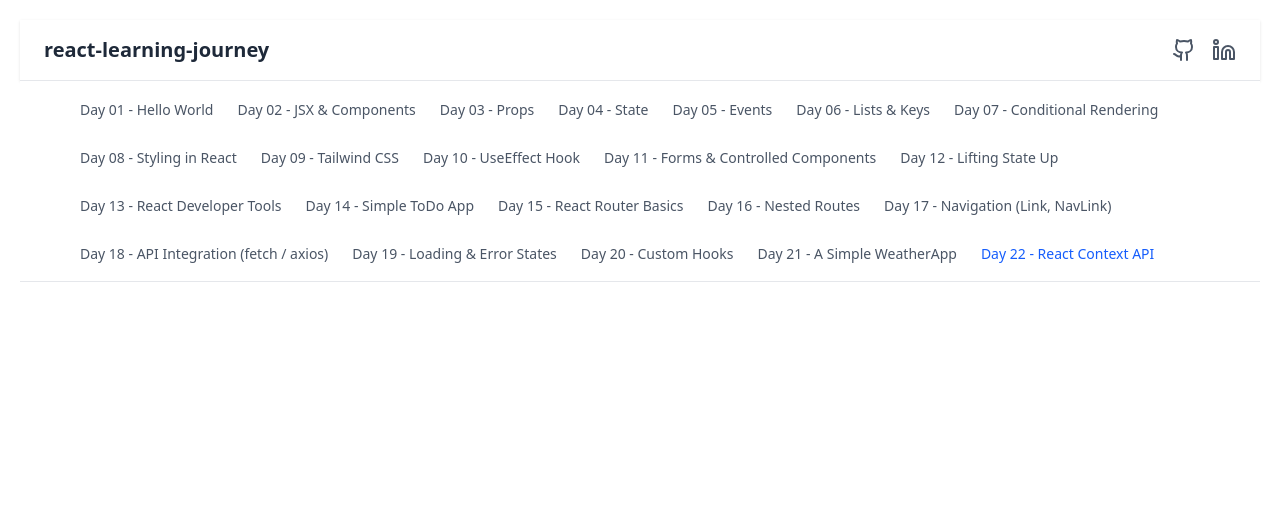
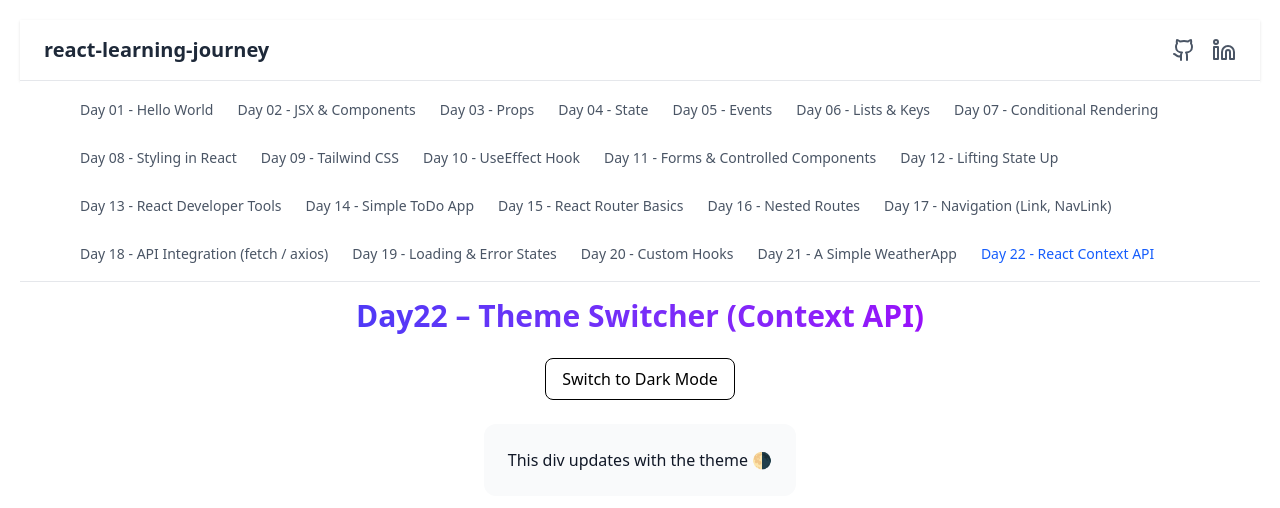
Before and after one commit to Vignesh-Ajri/react-learning-journey, a React (Vite) app: page /day22 in a window 1280 px wide. Shown: the top 508 px of the page. Built offline with nearby package versions, Linux system fonts and the light colour scheme.

Commit message:
Day22 commit

```diff
--- a/src/App.jsx
+++ b/src/App.jsx
@@ -23,6 +23,7 @@ import Day18 from "./days/Day18-API";
 import Day19 from "./days/Day19-Loading-ErrorState";
 import Day20 from "./days/Day20-CustomHooks";
 import Day21 from "./days/Day21-WeatherApp";
+import Day22 from "./days/Day22-ContextApi";
 
 function App() {
   return (
@@ -93,6 +94,7 @@ function App() {
           <Route path="/day19" element={<Day19 />} />
           <Route path="/day20" element={<Day20 />} />
           <Route path="/day21" element={<Day21 />} />
+          <Route path="/day22" element={<Day22 />} />
         </Routes>
       </div>
     </Router>
--- a/src/days/Day22-ContextApi.jsx
+++ b/src/days/Day22-ContextApi.jsx
@@ -0,0 +1,33 @@
+import React from "react";
+import { ThemeProvider, useTheme } from "./Day22Context/ThemeContext";
+import ThemeToggle from "./Day22Context/ThemeToggle";
+
+function ThemedDiv() {
+  const { theme } = useTheme();
+
+  return (
+    <div
+      className="p-6 rounded-xl mt-6 transition-all duration-300"
+      style={{
+        backgroundColor: theme === "light" ? "#f9fafb" : "#1f2937",
+        color: theme === "light" ? "#111827" : "#f9fafb",
+      }}
+    >
+      This div updates with the theme 🌗
+    </div>
+  );
+}
+
+export default function Day22() {
+  return (
+    <div className="flex flex-col items-center justify-center">
+      <h3 className="text-3xl font-bold bg-gradient-to-r from-indigo-600 to-purple-600 bg-clip-text text-transparent mt-4 mb-2">
+        Day22 – Theme Switcher (Context API)
+      </h3>
+      <ThemeProvider>
+        <ThemeToggle />
+        <ThemedDiv />
+      </ThemeProvider>
+    </div>
+  );
+}
--- a/src/days/Day22Context/ThemeContext.jsx
+++ b/src/days/Day22Context/ThemeContext.jsx
@@ -0,0 +1,30 @@
+import { createContext, useState, useContext } from "react";
+
+const ThemeContext = createContext();
+
+// Custom hook (for cleaner imports)
+export function useTheme() {
+  return useContext(ThemeContext);
+}
+
+export function ThemeProvider({ children }) {
+  const [theme, setTheme] = useState("light");
+
+  const toggleTheme = () => {
+    setTheme((prev) => (prev === "light" ? "dark" : "light"));
+  };
+
+  const value = { theme, toggleTheme };
+
+  return (
+    <ThemeContext.Provider value={value}>
+      <div
+        className={
+          theme === "light" ? "bg-white text-black" : "bg-gray-900 text-white"
+        }
+      >
+        {children}
+      </div>
+    </ThemeContext.Provider>
+  );
+}
--- a/src/days/Day22Context/ThemeToggle.jsx
+++ b/src/days/Day22Context/ThemeToggle.jsx
@@ -0,0 +1,11 @@
+import { useTheme } from "./ThemeContext";
+
+export default function ThemeToggle() {
+  const { theme, toggleTheme } = useTheme();
+
+  return (
+    <button onClick={toggleTheme} className="px-4 py-2 rounded-lg border mt-4">
+      Switch to {theme === "light" ? "Dark" : "Light"} Mode
+    </button>
+  );
+}
```
